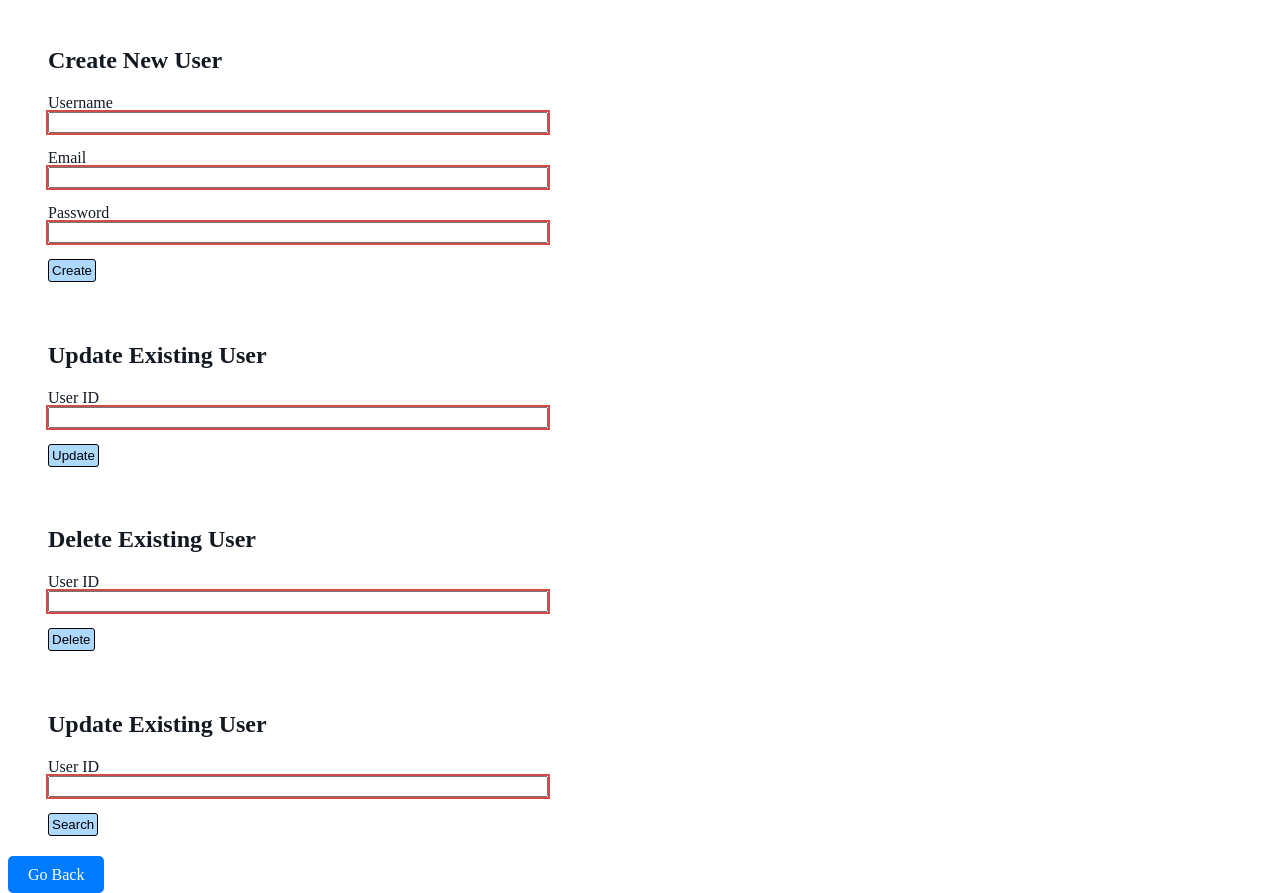
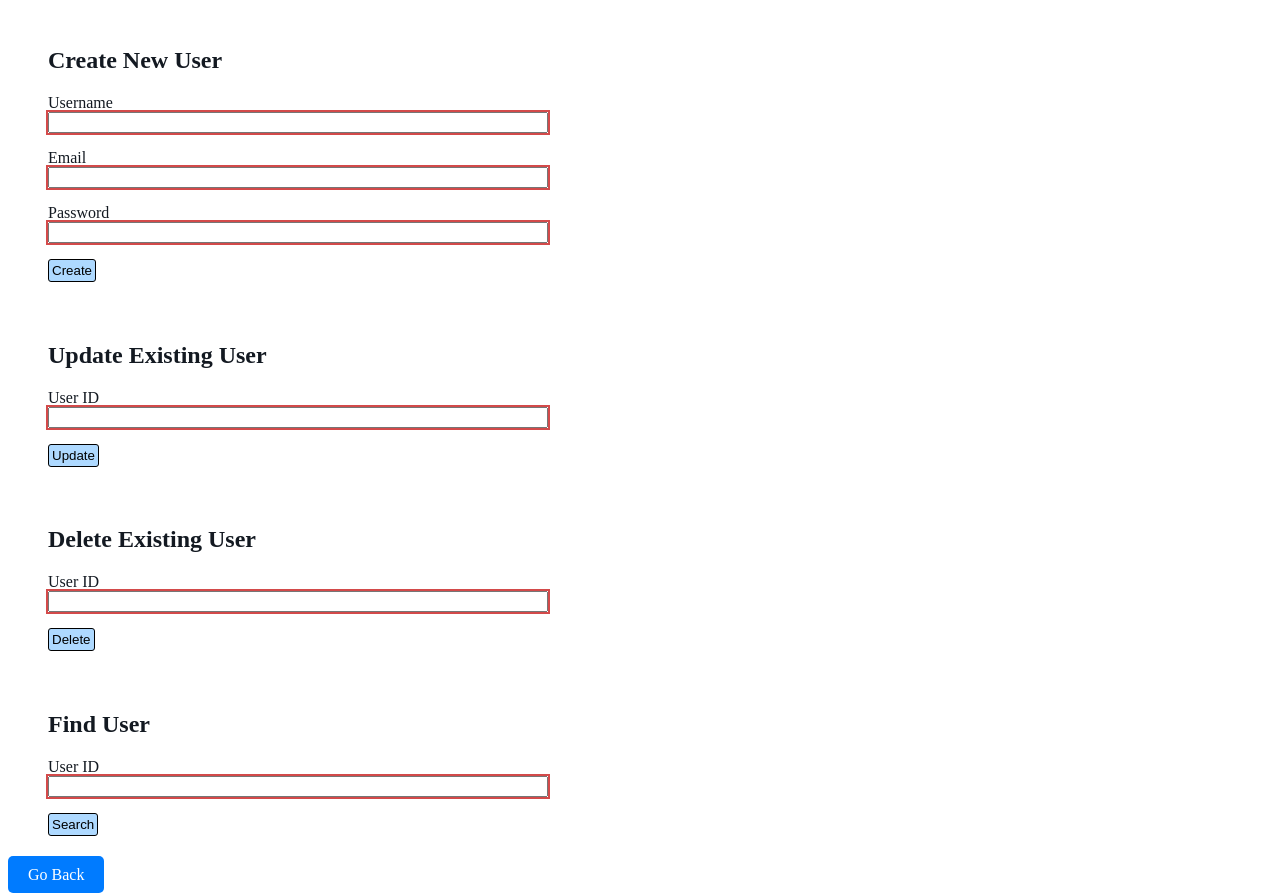
Before and after one commit to adam-knight1/yankeetrek, a plain HTML site: page Frontend/src/user.html in a window 1280 px wide. Shown: the part 91-984 px from the top of the page. Drawn offline with nearby package versions, Linux system fonts and the light colour scheme; files whose address does not match are found by name.

Commit message:
updated typo in user html

```diff
--- a/Frontend/src/user.html
+++ b/Frontend/src/user.html
@@ -53,7 +53,7 @@
   </form>
 </div>
 <div class="card" id="find-user-form">
-  <h2>Update Existing User</h2>
+  <h2>Find User</h2>
   <form class="card-content" id="find-user">
     <p class="form-field">
       <label>User ID</label>
```
